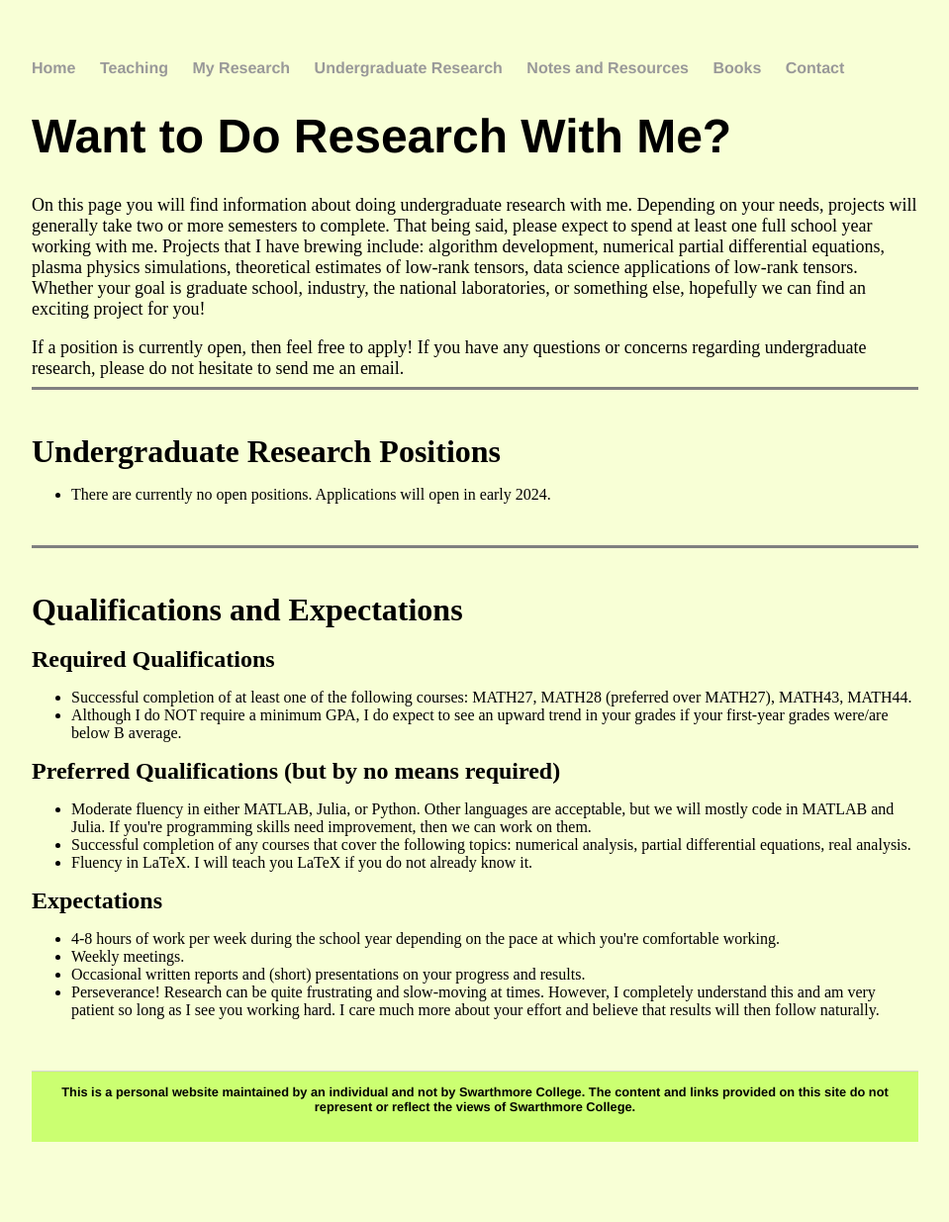
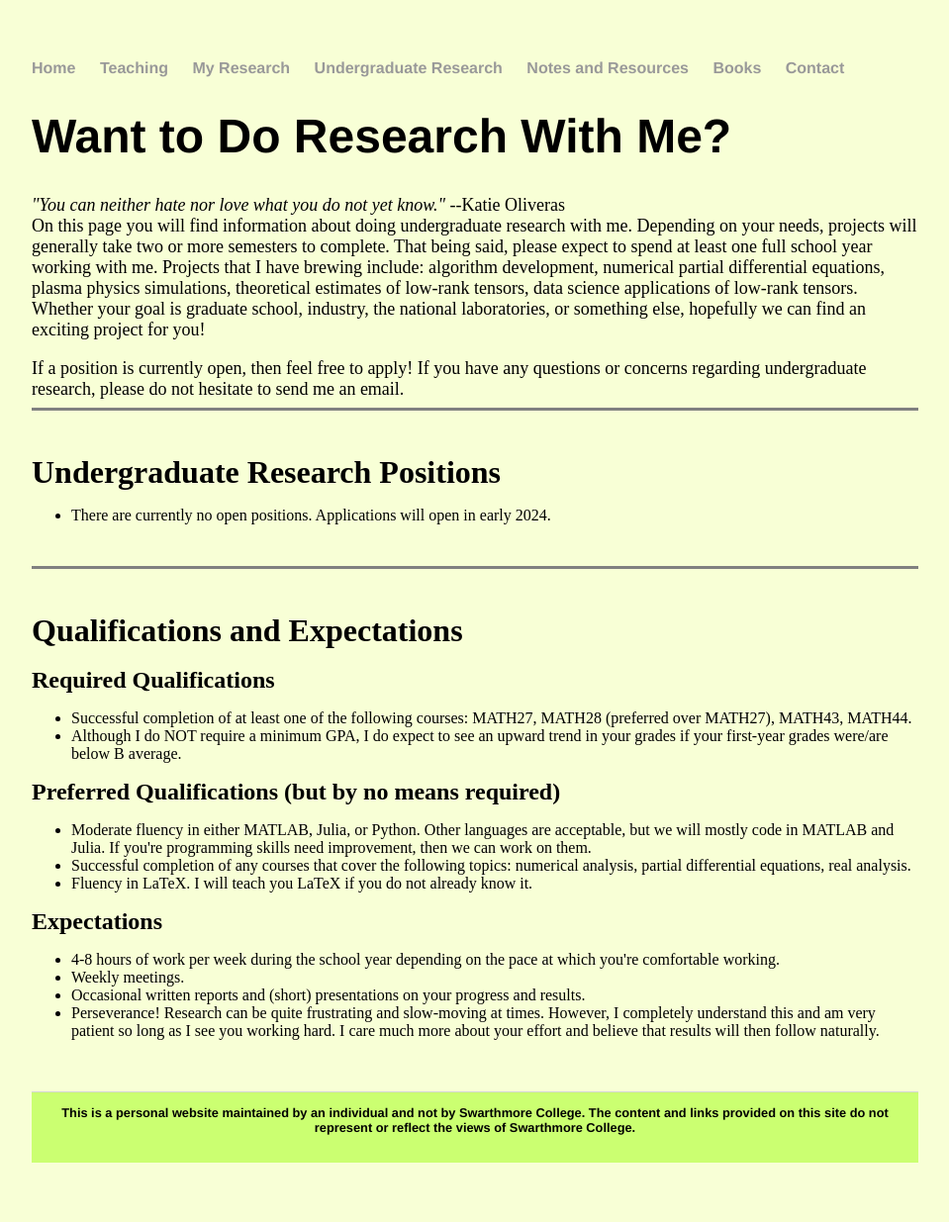
Before and after one commit to jhknakao/jhknakao.github.io, a Jekyll site: the page built from undergradresearch.html, in a window 1280 px wide. Shown: the whole page at 99% size, without its empty margins (160-1119 px from the left). Built offline with Jekyll 4.4.1, drawn with Linux system fonts in a browser that asks for light colours; before the commit the page ends 1214 px from its top, so only the background shows below that.

Commit message:
Update undergradresearch.html

```diff
--- a/undergradresearch.html
+++ b/undergradresearch.html
@@ -4,6 +4,8 @@ title: Interested in Undergraduate Research?
 ---
 <div class="blurb">
 	<h1>Want to Do Research With Me?</h1>
+	<font size="4"><i>"You can neither hate nor love what you do not yet know."</i> --Katie Oliveras</font>
+	<br>
 	<font size="4">On this page you will find information about doing undergraduate research with me. Depending on your needs, projects will generally take two or more semesters to complete. That being said, please expect to spend at least one full school year working with me. Projects that I have brewing include: algorithm development, numerical partial differential equations, plasma physics simulations, theoretical estimates of low-rank tensors, data science applications of low-rank tensors. Whether your goal is graduate school, industry, the national laboratories, or something else, hopefully we can find an exciting project for you!</font>
 	<br>
 	<br>
```
